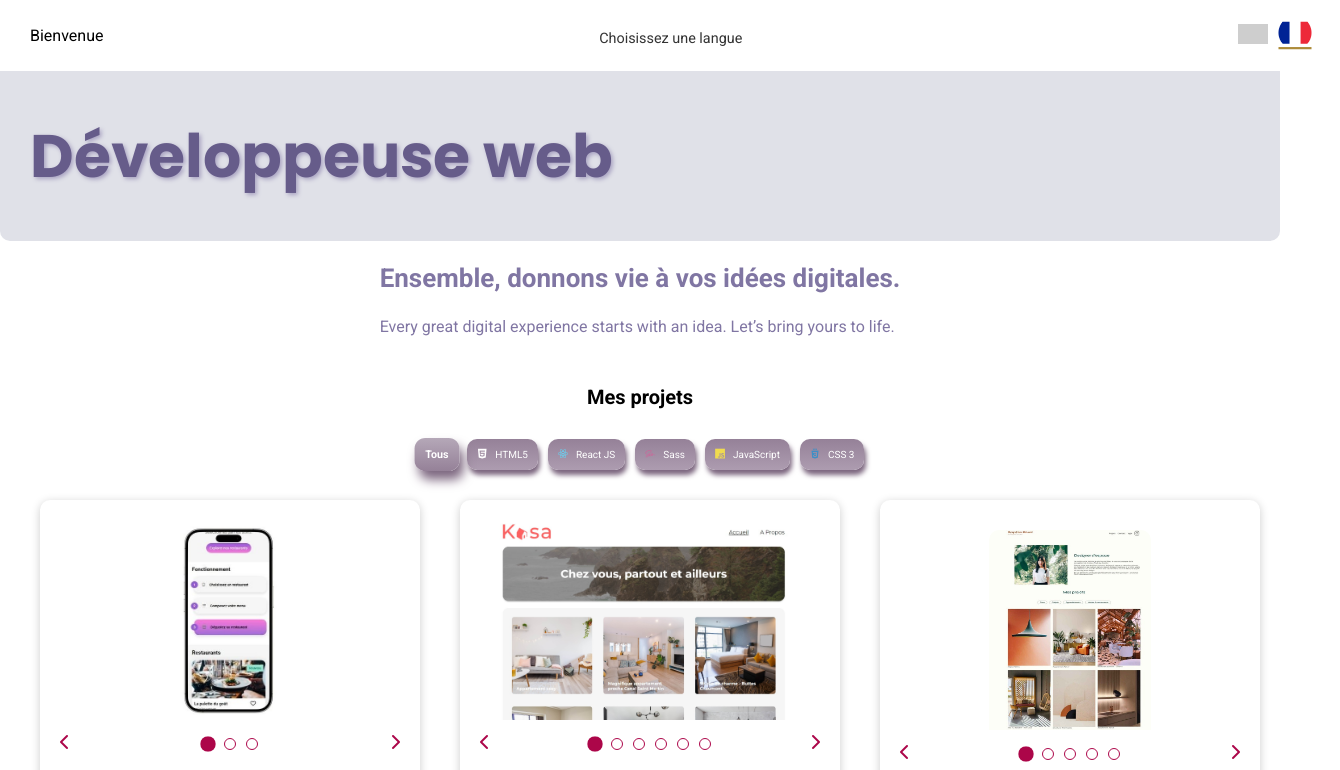
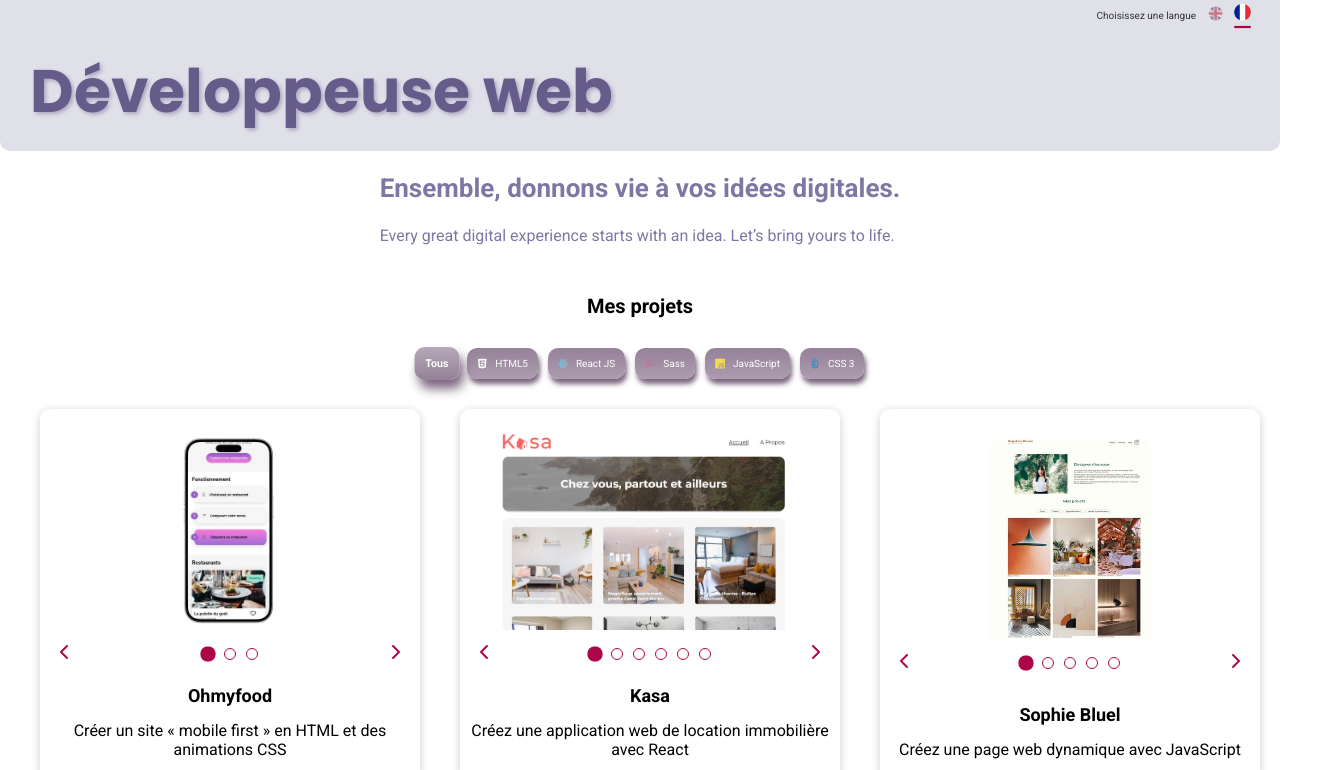
Before and after one commit to MarieOrsoni/Portfolio, a React (Vite) app in the folder my-portfolio-app/: page / in a window 1280 px wide. Shown: the top 770 px of the page, 1340 px wide, since content can reach past the window. Built offline with nearby package versions, Linux system fonts and the light colour scheme; grey boxes are pictures that could not be loaded.

Commit message:
finalised navBar language selection

```diff
--- a/my-portfolio-app/src/composants/nav-bar/navBar.jsx
+++ b/my-portfolio-app/src/composants/nav-bar/navBar.jsx
@@ -1,6 +1,6 @@
 import { useContext } from "react";
 import { LanguageContext } from "../../context/language/Language-context";
-import britFlag from "./../../assets/brit_flag.png";
+import britFlag from "./../../assets/brit-flag-round.png";
 import frenchFlag from "./../../assets/french_flag.png";
 
 import "./../../index.css";
@@ -10,9 +10,6 @@ function NavBar() {
 
   return (
     <nav className="nav">
-      <div className="welcome">
-      <p>{language === "fr" ? "Bienvenue" : "Welcome"}</p>
-      </div>
       <div className="language-selection">
         <p className="lang-label">
           {language === "fr" ? "Choisissez une langue" : "Choose a language"}
--- a/my-portfolio-app/src/index.css
+++ b/my-portfolio-app/src/index.css
@@ -33,6 +33,7 @@ ul li {
   display: flex;
   flex-direction: row-reverse;
   align-items: baseline;
+  background: #e0e1e8;
 }
 
 .Header-container {
@@ -45,7 +46,7 @@ ul li {
 }
 
 .header-job {
-  font-size: clamp(30px, 5vw, 60px);
+  font-size: clamp(25px, 5vw, 60px);
   margin-left: 30px;
   font-family: "Poppins", sans-serif;
   font-weight: 700;
@@ -54,7 +55,7 @@ ul li {
   background: linear-gradient(to bottom, #665c8a 0%, #8d85ad 69%);
   -webkit-background-clip: text;
   background-clip: text;
-
+  margin: 15px 30px;
   text-shadow: 2px 2px 4px #a9a3c2;
   opacity: 0;
   transform: translateX(-100vw);
@@ -100,41 +101,41 @@ ul li {
   display: flex;
   flex-direction: row;
   align-items: center;
-  padding: 10px 30px;
-  justify-content: space-between;
+  justify-content: flex-end;
   width: 100%;
+  background: #e0e1e8;
+  gap: 12px;
 }
-.welcome {
+/*.welcome {
   font-weight: 400;
   font-size: 1.2rem;
   text-align: center;
   margin: 0;
-}
+}*/
 .language-selection {
   display: flex;
   flex-direction: column;
   align-items: center;
 }
 .lang-label {
-  font-size: 0.9rem;
-  margin-bottom: 8px;
+  font-size: 10px;
   color: #333;
 }
 .lang-btn {
   display: flex;
   gap: 12px;
   align-items: center;
+  margin-right: 30px;
 }
 .flags {
-  /*overflow: hidden;
-  width: 20px;
-  height: 20px;
+  overflow: hidden;
   display: flex;
   align-items: center;
-  justify-content: center;*/
+  justify-content: center;
   object-fit: cover;
-  width: 30px;
-  height: 20px;
+  width: 15px;
+  height: 15px;
+  margin-bottom: 5px;
 }
 
 .flags-btn {
@@ -148,7 +149,7 @@ ul li {
 .flags-btn.active {
   opacity: 1;
   transform: scale(1.1);
-  border-bottom: 2px solid #ad8b39;
+  border-bottom: 2px solid #ac0649;
 }
 /*main */
 main {
```
Also changed, not shown: my-portfolio-app/src/assets/brit-flag-round.png (added).
